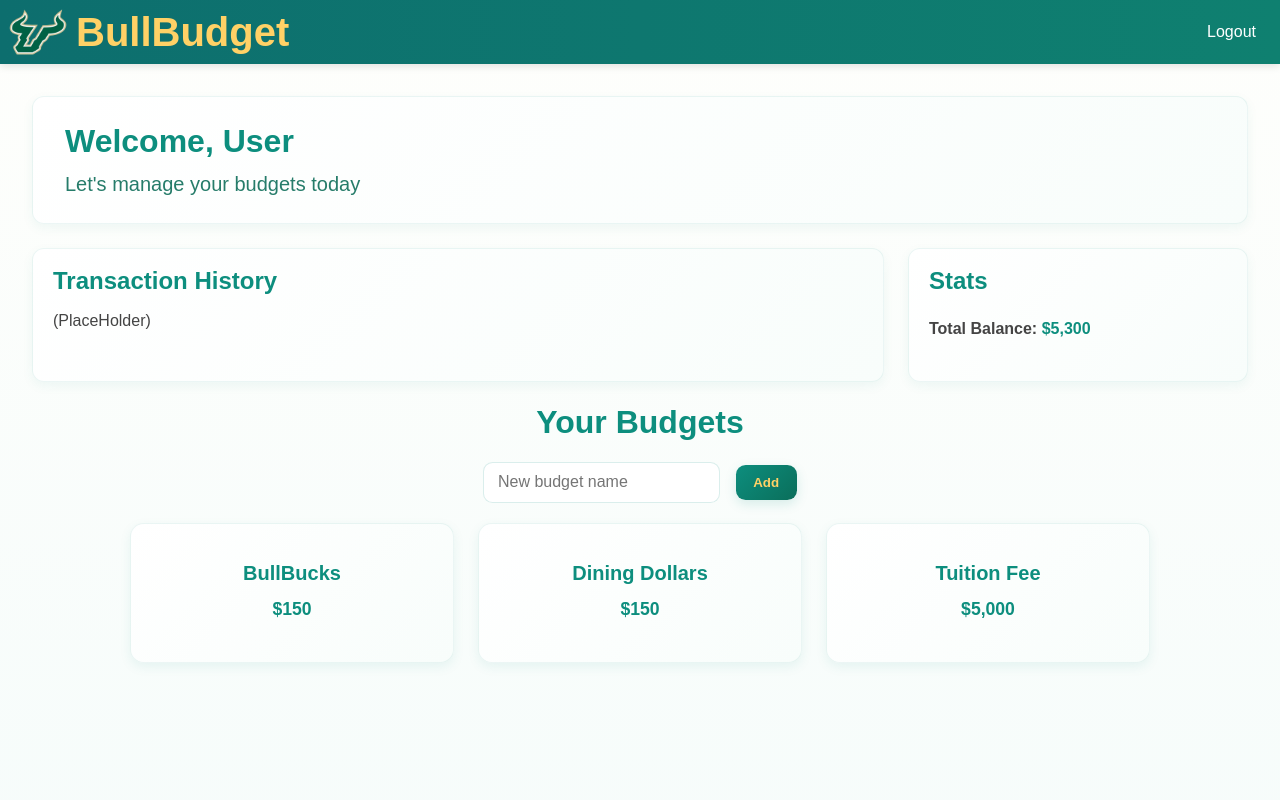
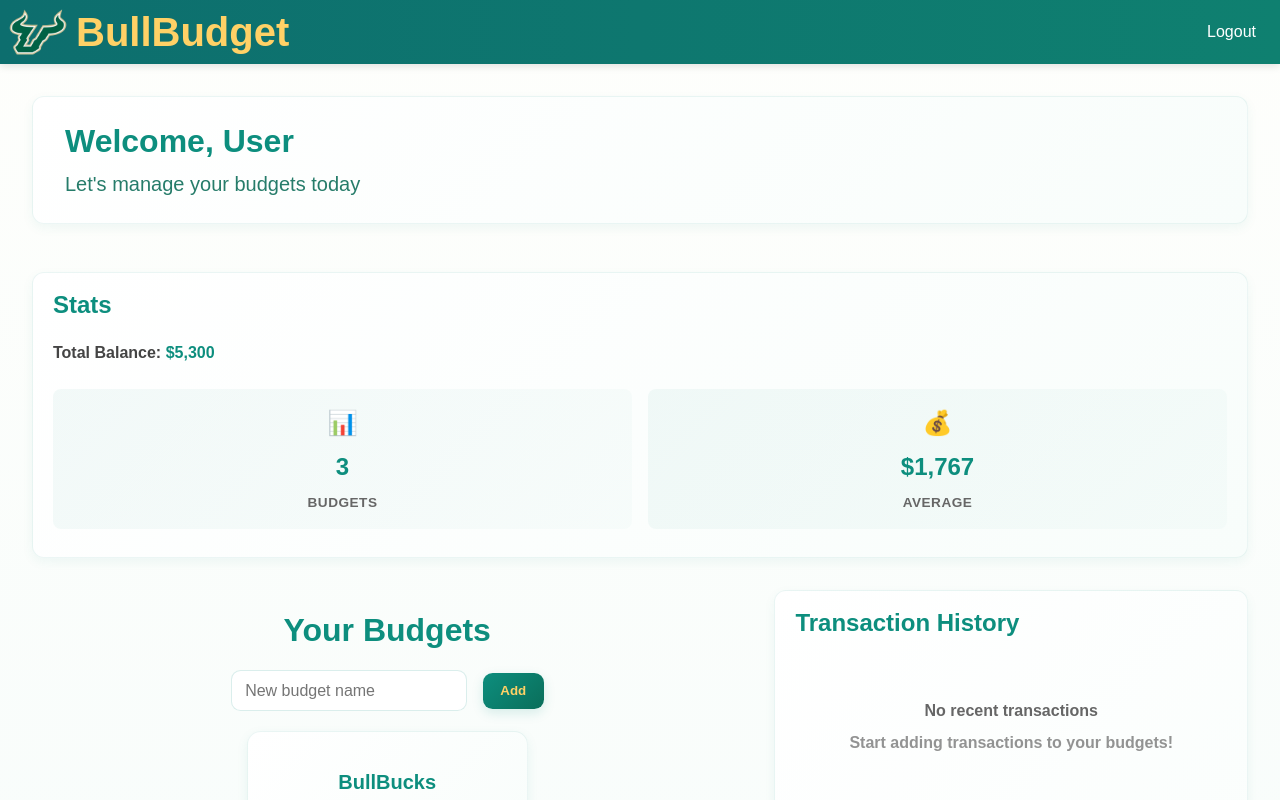
Before and after one commit to JamesChau016/BullBudget, a React (Vite) app: page /dashboard in a window 1280 px wide. Shown: the top 800 px of the page. Built offline with nearby package versions, Linux system fonts and the light colour scheme; no server answers.

Commit message:
Rearrange Dashboard.jsx

```diff
--- a/src/pages/Dashboard/Dashboard.jsx
+++ b/src/pages/Dashboard/Dashboard.jsx
@@ -31,24 +31,15 @@
       <main
         className = {styles.container}
       >
-        <Welcome>
-        </Welcome>
-        <div
-          className = {styles.overview}
-        >
-          <TransactionHistory>
-          </TransactionHistory>
-          <Stats
-            budgets = {budgets}
-            setBudgets = {setBudgets}
-          >
-          </Stats>
+        <div className={styles.heroSection}>
+          <Welcome />
+          <Stats budgets={budgets} setBudgets={setBudgets} />
         </div>
-        <BudgetList
-          budgets = {budgets}
-          setBudgets = {setBudgets}
-        >
-        </BudgetList>
+
+        <div className={styles.mainContent}>
+          <BudgetList budgets={budgets} setBudgets={setBudgets} />
+          <TransactionHistory budgets={budgets} />
+        </div>
       </main>
     </>
   )
--- a/src/pages/Dashboard/Dashboard.module.css
+++ b/src/pages/Dashboard/Dashboard.module.css
@@ -6,16 +6,22 @@
   background: linear-gradient(180deg, rgba(253, 254, 251, 0.8), rgba(240, 250, 248, 0.6));
 }
 
-.overview {
-  margin: 0;
+.heroSection {
+  margin-bottom: 2rem;
+  display: flex;
+  flex-direction: column;
+  gap: 1.5rem;
+}
+
+.mainContent {
   display: grid;
-  grid-template-columns: 1fr 340px;
-  gap: 1.5rem;
+  grid-template-columns: 1.2fr 0.8fr;
+  gap: 2rem;
   align-items: start;
 }
 
 @media (max-width: 980px) {
-  .overview {
+  .mainContent {
     grid-template-columns: 1fr;
   }
 }
--- a/src/pages/Dashboard/Stats/Stats.jsx
+++ b/src/pages/Dashboard/Stats/Stats.jsx
@@ -5,6 +5,8 @@
 const Stats = ({ budgets, setBudgets }) => {
 
   const totalBalance = budgets.reduce((sum, jar) => sum + jar.balance, 0);
+  const numBudgets = budgets.length;
+  const avgBalance = numBudgets > 0 ? Math.round(totalBalance / numBudgets) : 0;
 
   return (
     <>
@@ -24,6 +26,18 @@
           >
             Total Balance: <span className = {styles['stat-value']}>${totalBalance.toLocaleString()}</span>
           </p>
+          <div className={styles['metrics-grid']}>
+            <div className={styles.metric}>
+              <span className={styles['metric-icon']}>📊</span>
+              <span className={styles['metric-value']}>{numBudgets}</span>
+              <span className={styles['metric-label']}>Budgets</span>
+            </div>
+            <div className={styles.metric}>
+              <span className={styles['metric-icon']}>💰</span>
+              <span className={styles['metric-value']}>${avgBalance.toLocaleString()}</span>
+              <span className={styles['metric-label']}>Average</span>
+            </div>
+          </div>
         </div>
       </div>
     </>
--- a/src/pages/Dashboard/Stats/Stats.module.css
+++ b/src/pages/Dashboard/Stats/Stats.module.css
@@ -28,3 +28,39 @@
   font-weight: 800;
   display: inline-block;
 }
+
+.metrics-grid {
+  margin-top: 1.5rem;
+  display: grid;
+  grid-template-columns: 1fr 1fr;
+  gap: 1rem;
+}
+
+.metric {
+  padding: 1rem;
+  border-radius: 8px;
+  background: linear-gradient(135deg, rgba(13, 142, 126, 0.05) 0%, rgba(13, 142, 126, 0.02) 100%);
+  display: flex;
+  flex-direction: column;
+  align-items: center;
+  gap: 0.5rem;
+  text-align: center;
+}
+
+.metric-icon {
+  font-size: 1.5rem;
+}
+
+.metric-value {
+  font-size: 1.5rem;
+  font-weight: 800;
+  color: #0d8e7e;
+}
+
+.metric-label {
+  font-size: 0.85rem;
+  font-weight: 600;
+  color: #666;
+  text-transform: uppercase;
+  letter-spacing: 0.5px;
+}
--- a/src/pages/Dashboard/TransactionHistory/TransactionHistory.jsx
+++ b/src/pages/Dashboard/TransactionHistory/TransactionHistory.jsx
@@ -16,7 +16,12 @@
         <div
           className = {styles['transaction-list']}
         >
-          (PlaceHolder)
+          <div className={styles['empty-state']}>
+            <p>No recent transactions</p>
+            <p className={styles['empty-hint']}>
+              Start adding transactions to your budgets!
+            </p>
+          </div>
         </div>
       </div>
     </>
--- a/src/pages/Dashboard/TransactionHistory/TransactionHistory.module.css
+++ b/src/pages/Dashboard/TransactionHistory/TransactionHistory.module.css
@@ -20,3 +20,20 @@
   font-size: 1rem;
   color: #444;
 }
+.empty-state {
+  padding: 3rem 1.5rem;
+  text-align: center;
+  color: #666;
+}
+
+.empty-state p {
+  margin: 0 0 0.5rem 0;
+  font-size: 1rem;
+  font-weight: 600;
+}
+
+.empty-hint {
+  font-size: 0.9rem;
+  font-weight: 400;
+  opacity: 0.7;
+}
```
